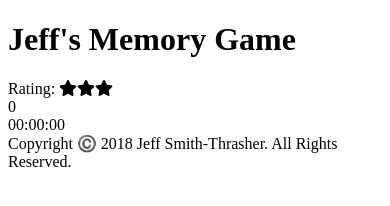
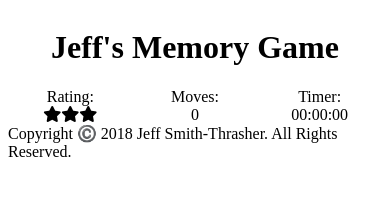
Before and after one commit to DuskyByte/Project-2-Memory-Game-Udacity-FEND, a plain HTML site: page index.html in a window 390 px wide. Drawn offline with Linux system fonts and the light colour scheme.

Commit message:
Updated css and html for mobile

```diff
--- a/css/style.css
+++ b/css/style.css
@@ -0,0 +1,43 @@
+.container {
+    width: 100%;
+    display: flex;
+    flex-wrap: wrap;
+}
+
+.text {
+    order: 0;
+    width: 100%;
+}
+
+.alt-text {
+    order: 1;
+    width: 100%;
+}
+
+#title {
+    order: 0;
+    width: 100%;
+    text-align: center;
+}
+
+#game-app {
+    width: 100%;
+}
+
+#star-rating {
+    order: 0;
+    width: calc(100%/3);
+    text-align: center;
+}
+
+#move-counter {
+    order: 1;
+    width: calc(100%/3);
+    text-align: center;
+}
+
+#timer {
+    order: 2;
+    width: calc(100%/3);
+    text-align: center;
+}
--- a/index.html
+++ b/index.html
@@ -14,33 +14,33 @@
         <script src="js/app.js"></script>
     </head>
     <body>
-      <header>
-          <h1>
+        <header class="container">
+            <h1 id="title">
                 Jeff's Memory Game
             </h1>
         </header>
         <!-- TODO: Build a game board. -->
-      <section id="game-app">
+        <section id="game-app" class="container">
             <!-- TODO: Dynamic formating for mobile, tablet, laptop, desktop, tv -->
             <!-- TODO: Build a display for the star rating. -->
-          <div id="star-rating">
+            <div id="star-rating" class="container">
                 <!-- Creates 3 soild stars using Font Awesome -->
-              <span id="stars">Rating: <i class="fas fa-star"></i><i class="fas fa-star"></i><i class="fas fa-star"></i></span>
+                <span class="text">Rating: </span><span id="stars" class="alt-text"><i class="fas fa-star"></i><i class="fas fa-star"></i><i class="fas fa-star"></i></span>
             </div>
             <!-- TODO: Build a display for the move counter. -->
-          <div id="move-counter">
-              <span id="moves">0</span>
+            <div id="move-counter" class="container">
+                <span class="text">Moves: </span><span id="moves" class="alt-text">0</span>
             </div>
             <!-- TODO: Build a display for the timer. -->
-          <div id="timer">
-              <span id="time">00:00:00</span>
+            <div id="timer" class="container">
+                <span class="text">Timer: </span><span id="time" class="alt-text">00:00:00</span>
             </div>
             <!-- TODO: Build a display for the game board. -->
             <div id="game-board">
 
             </div>
         </section>
-      <footer>
+        <footer class="container">
             <!-- TODO: Build a dynamic copyright. -->
             <div id="copyrigh">
                 Copyright ©️ <span id="copyright-year">2018</span> Jeff Smith-Thrasher. All Rights Reserved.
```
Lines whose indentation alone changed are shown as unchanged.
